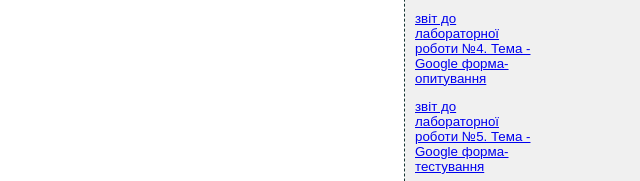
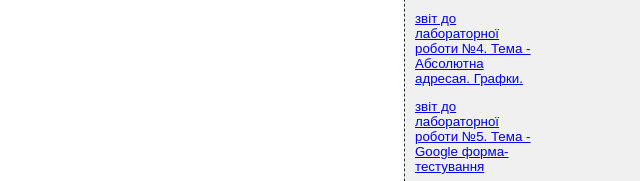
Before and after one commit to Viktoria2206/Report, a plain HTML site: page control.html in a window 1280 px wide. Shown: the part 353-534 px from the top of the page, 640-1280 px from the left. Drawn offline with Linux system fonts and the light colour scheme.

Commit message:
Update control.html

```diff
--- a/control.html
+++ b/control.html
@@ -74,7 +74,7 @@
     <p><a href="lab1.html">звіт до лабораторної роботи №1. Тема - Текстовий процесор</a></p>
     <p><a href="lab2.html">звіт до лабораторної роботи №2. Тема - Табличний процесор. Основи.</a></p>
     <p><a href="lab3.html">звіт до лабораторної роботи №3. Тема - Табличний процесор</a></p>
-    <p><a href="lab4.html">звіт до лабораторної роботи №4. Тема - Google форма-опитування</a></p>
+    <p><a href="lab4.html">звіт до лабораторної роботи №4. Тема - Абсолютна адресая. Графки.</a></p>
    <p><a href="lab5.html">звіт до лабораторної роботи №5. Тема - Google форма-тестування</a></p>
    <p><a href="lab6.html">звіт до лабораторної роботи №6. Тема -  Google група</a></p>
     <p><a href="control.html">звіт до контрольних робіт</a></p>
```
